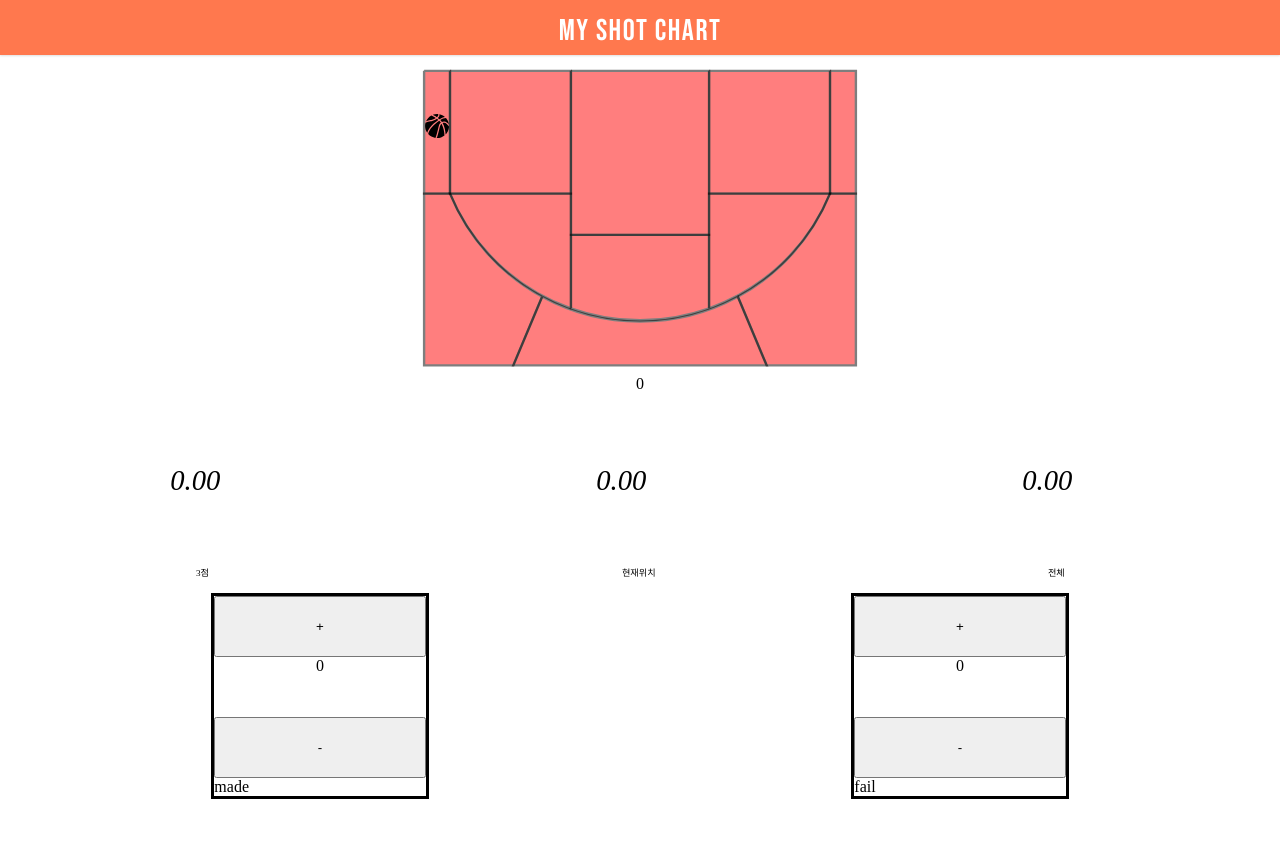
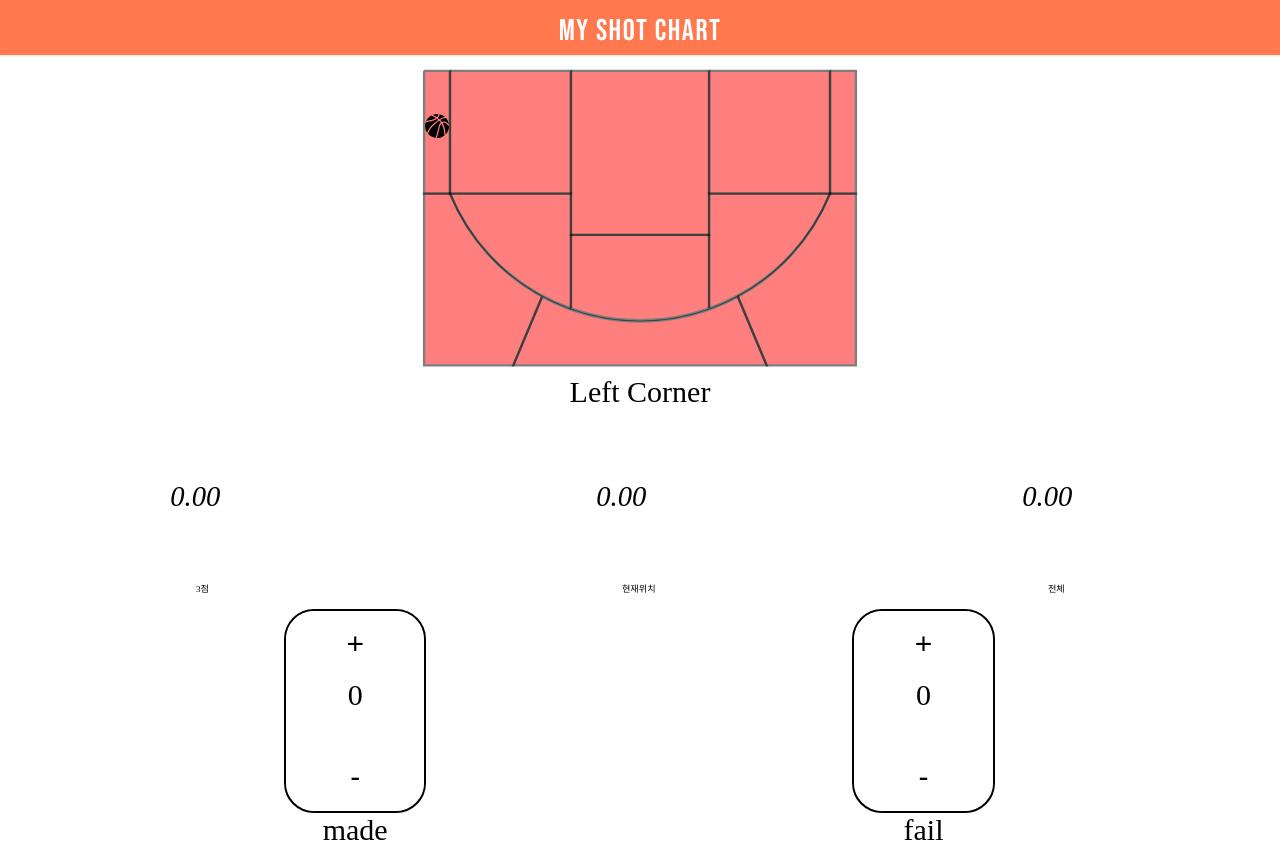
Before and after one commit to distrue/waas_toy_shotchart, a Next.js app: page / in a window 1280 px wide. Before the commit the page ends 800 px from the top, so only its background shows below. Built offline with nearby package versions, Linux system fonts and the light colour scheme.

Commit message:
w/ design.1

```diff
--- a/components/countbutton.js
+++ b/components/countbutton.js
@@ -4,24 +4,33 @@ import styled from 'styled-components';
 const Index = (props) => {
     //score, index, up, down
     const nowScore=[...props.score];
-
+    const errorAlert=()=>{
+        alert('you can\'t go down under zero');
+    }
     return (
         <ButtonContainer>
             <div className="nosee"/>
+            <div className="nosee"/>
             <div className="see">
-                <button className="plus" onClick={()=>props.up('made',props.index)}>+</button>
-                <div className="value">{nowScore[props.index].made}</div>
-                <button className="minus" onClick={(nowScore[props.index].made)===0?'':()=>props.down('made',props.index)}>-</button>
-                <div>made</div>
+                <div className="clickable">
+                    <button className="inButtonA" onClick={()=>props.up('made',props.index)}>+</button>
+                    <div className="inButton">{nowScore[props.index].made}</div>
+                    <button className="inButtonA" onClick={(nowScore[props.index].made)===0?()=>errorAlert():()=>props.down('made',props.index)}>-</button>
+                </div>
+                <div className="text">made</div>
             </div>
             <div className="nosee"/>
             <div className="nosee"/>
+            <div className="nosee"/>
             <div className="see">
-                <button className="plus" onClick={()=>props.up('fail',props.index)}>+</button>
-                <div className="value">{nowScore[props.index].fail}</div>
-                <button className="minus" onClick={(nowScore[props.index].fail===0)?'':()=>props.down('fail',props.index)}>-</button>
-                <div>fail</div>
+                <div className="clickable">
+                    <button className="inButtonA" onClick={()=>props.up('fail',props.index)}>+</button>
+                    <div className="inButton">{nowScore[props.index].fail}</div>
+                    <button className="inButtonA" onClick={(nowScore[props.index].fail===0)?()=>errorAlert():()=>props.down('fail',props.index)}>-</button>
+                </div>
+                <div className="text">fail</div>
             </div>
+            <div className="nosee"/>
             <div className="nosee"/>
         </ButtonContainer>
     )
@@ -32,28 +41,41 @@ const ButtonContainer = styled.div`
 display:flex;
 flex-direction:row;
 .nosee{
-    width:16.6%;
+    width:11.1%;
 }
 .see{
     display:flex;
     flex-direction:column;
-    width:16.6%;
+    width:11.1%;
+}
+.see .clickable{
     height:200px;
-    border-style:solid;
+    border:2px solid black;
+    border-radius:30px;
 }
-.see .plus{
+.see .text{
+    text-align:center;
+    font-size:30px;
+}
+.clickable .inButton{
     height:33.3%;
     text-align:center;
     vertical-align:middle;
+    border:none;
+    background-color:white;
+    border-radius:30px;
+    font-size:30px;
+    width:100%
 }
-.see .value{
+.clickable .inButtonA{
     height:33.3%;
     text-align:center;
     vertical-align:middle;
-}
-.see .minus{
-    height:33.3%;
-    text-align:center;
-    vertical-align:middle;
+    border:none;
+    background-color:white;
+    border-radius:30px;
+    font-size:30px;
+    cursor: pointer;
+    width:100%;
 }
 `;
--- a/components/piechart.js
+++ b/components/piechart.js
@@ -88,7 +88,7 @@ const Index = (props) => {
         <circle r="100" cx="-130" cy="150" fill="transparent"
           className="pointshot"
           stroke={percToColour(nowPoint?point3Perc:point2Perc)}
-          strokeWidth="50"
+          strokeWidth="30"
           transform="rotate(-90) translate(-20)" />
           <text x="145" y="320">{nowPoint?'3점':'2점'}</text>
       </svg>
@@ -99,7 +99,7 @@ const Index = (props) => {
         <circle r="100" cx="-130" cy="150" fill="transparent"
           className="spotshot"
           stroke={percToColour(spotPerc)}
-          strokeWidth="50"
+          strokeWidth="30"
           transform="rotate(-90) translate(-20)" />
           <text x="145" y="320">현재위치</text>
       </svg>
@@ -110,7 +110,7 @@ const Index = (props) => {
         <circle r="100" cx="-130" cy="150" fill="transparent"
           className="allshot"
           stroke={percToColour(pointPerc)}
-          strokeWidth="50"
+          strokeWidth="30"
           transform="rotate(-90) translate(-20)" />
           <text x="145" y="320">전체</text>
       </svg>
--- a/pages/index.js
+++ b/pages/index.js
@@ -4,6 +4,7 @@ import { CountButton, Piechart, Court } from '../components';
 
 let localImsiScore=[{}];
 const Index = () => {
+    const position=['Left Corner','Right Corner','Left Short Corner','Right Short Corner','Paint Zone','Key','Left Elbow','Right Elbow','Left Wing','Right Wing','Top'];
     const [time,changeTime]=useState(0);
     const [nowIndex,changeIndex]=useState(0);
     const [score,changeScore]=useState([{made:0,fail:0},{made:0,fail:0},{made:0,fail:0},{made:0,fail:0},{made:0,fail:0},{made:0,fail:0},{made:0,fail:0},{made:0,fail:0},{made:0,fail:0},{made:0,fail:0},{made:0,fail:0}]);
@@ -71,7 +72,7 @@ const Index = () => {
             </HeaderStyle>
             <Court score={score} index={nowIndex} change={indexChange}/>
             <div className="position">
-                {nowIndex}
+                {position[nowIndex]}
             </div>
             <Piechart score={score} index={nowIndex}/>
             <CountButton score={score} index={nowIndex} up={scoreUp} down={scoreDown}/>
@@ -108,5 +109,6 @@ const HeaderStyle = styled.div`
 const Background = styled.div`
 .position{
     text-align:center;
+    font-size:30px;
 }
 `
```
